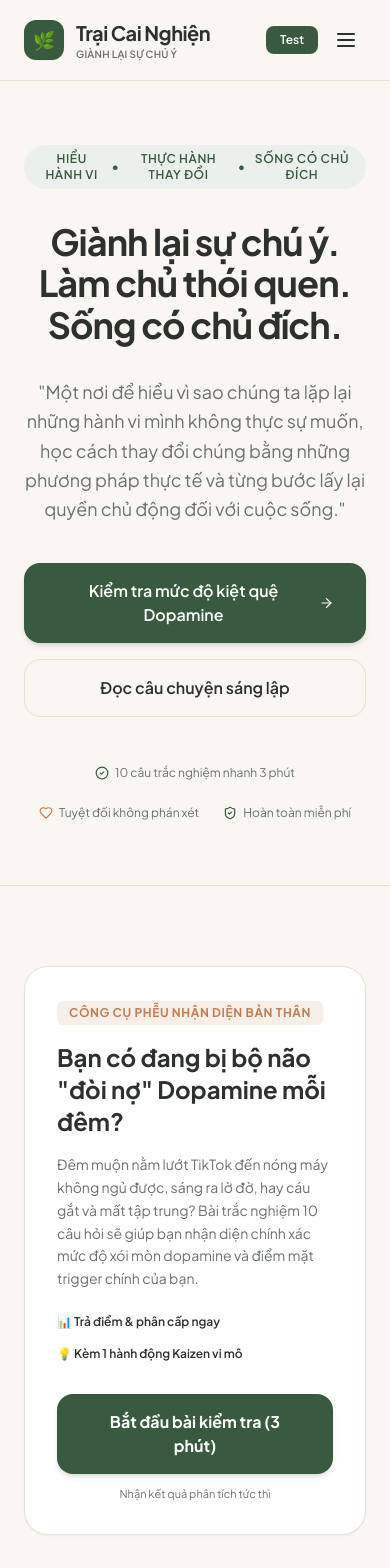
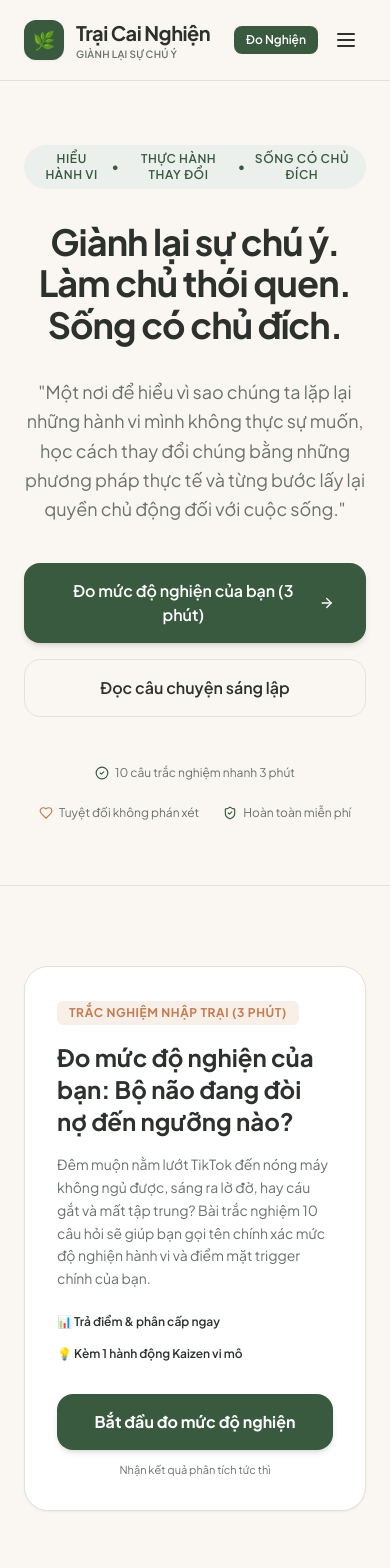
Before and after one commit to longphi11/traicainghien-1, a Next.js app: page / in a window 390 px wide. Shown: the top 1568 px of the page. Built offline with nearby package versions, Linux system fonts and the light colour scheme.

Commit message:
feat: update quiz title to Đo Mức Độ Nghiện Của Bạn

```diff
--- a/src/app/page.tsx
+++ b/src/app/page.tsx
@@ -34,7 +34,7 @@ export default function HomePage() {
               href="/trac-nghiem"
               className="w-full sm:w-auto px-8 py-4 rounded-2xl text-base font-semibold text-white bg-[#3A5A40] hover:bg-[#2F4A34] shadow-md hover:shadow-lg hover:-translate-y-0.5 transition-all flex items-center justify-center gap-2"
             >
-              <span>Kiểm tra mức độ kiệt quệ Dopamine</span>
+              <span>Đo mức độ nghiện của bạn (3 phút)</span>
               <ArrowRight className="w-4 h-4" />
             </Link>
             <Link
@@ -61,13 +61,13 @@ export default function HomePage() {
           <div className="rounded-3xl p-8 md:p-12 border border-[#E6E1D8] bg-white shadow-sm flex flex-col md:flex-row items-center justify-between gap-8">
             <div className="max-w-xl space-y-4">
               <span className="text-xs uppercase tracking-wider font-bold px-3 py-1 rounded-md bg-[#F9EFE9] text-[#C27D53] inline-block">
-                Công cụ phễu nhận diện bản thân
+                Trắc nghiệm nhập trại (3 phút)
               </span>
               <h2 className="text-2xl md:text-3xl font-bold font-serif text-[#2D312E]">
-                Bạn có đang bị bộ não "đòi nợ" Dopamine mỗi đêm?
+                Đo mức độ nghiện của bạn: Bộ não đang đòi nợ đến ngưỡng nào?
               </h2>
               <p className="text-sm md:text-base text-[#6B726E] leading-relaxed">
-                Đêm muộn nằm lướt TikTok đến nóng máy không ngủ được, sáng ra lờ đờ, hay cáu gắt và mất tập trung? Bài trắc nghiệm 10 câu hỏi sẽ giúp bạn nhận diện chính xác mức độ xói mòn dopamine và điểm mặt trigger chính của bạn.
+                Đêm muộn nằm lướt TikTok đến nóng máy không ngủ được, sáng ra lờ đờ, hay cáu gắt và mất tập trung? Bài trắc nghiệm 10 câu hỏi sẽ giúp bạn gọi tên chính xác mức độ nghiện hành vi và điểm mặt trigger chính của bạn.
               </p>
               <div className="flex flex-wrap gap-4 text-xs font-semibold text-[#2D312E] pt-2">
                 <span>📊 Trả điểm & phân cấp ngay</span>
@@ -80,7 +80,7 @@ export default function HomePage() {
                 href="/trac-nghiem"
                 className="w-full md:w-auto px-8 py-4 rounded-2xl text-base font-bold text-white bg-[#3A5A40] hover:bg-[#2F4A34] shadow-md hover:scale-105 transition-all text-center"
               >
-                Bắt đầu bài kiểm tra (3 phút)
+                Bắt đầu đo mức độ nghiện
               </Link>
               <span className="text-[11px] text-[#6B726E]">Nhận kết quả phân tích tức thì</span>
             </div>
--- a/src/app/trac-nghiem/page.tsx
+++ b/src/app/trac-nghiem/page.tsx
@@ -55,13 +55,13 @@ export default function TracNghiemPage() {
           {/* Header */}
           <div className="text-center space-y-3">
             <span className="text-xs font-bold uppercase tracking-wider text-[#3A5A40] bg-[#EBF0EC] px-3.5 py-1 rounded-full inline-block">
-              Trắc Nghiệm Nhận Diện (10 Câu)
+              Trắc Nghiệm Nhập Trại • 10 Câu Hỏi
             </span>
             <h1 className="text-2xl md:text-4xl font-bold font-serif text-[#2D312E]">
-              Mức Độ Kiệt Quệ Dopamine & Sự Chú Ý
+              Đo Mức Độ Nghiện Của Bạn
             </h1>
-            <p className="text-xs md:text-sm text-[#6B726E]">
-              Hãy trả lời thành thật với cảm xúc và thói quen thực tế của bạn trong 2 tuần gần nhất.
+            <p className="text-xs md:text-sm text-[#6B726E] max-w-xl mx-auto leading-relaxed">
+              Không phán xét, không giáo điều. Hãy trả lời thành thật để gọi tên những hành vi bạn không thực sự muốn và xem bộ não của bạn đang ở ngưỡng nào.
             </p>
           </div>
 
--- a/src/components/Navbar.tsx
+++ b/src/components/Navbar.tsx
@@ -73,7 +73,7 @@ export default function Navbar() {
             className="px-5 py-2.5 rounded-xl text-xs md:text-sm font-semibold text-white bg-[#3A5A40] hover:bg-[#2F4A34] shadow-sm hover:shadow transition-all flex items-center gap-2"
           >
             <Sparkles className="w-4 h-4" />
-            <span>Làm bài Test</span>
+            <span>Đo Mức Độ Nghiện</span>
           </Link>
         </div>
 
@@ -81,9 +81,9 @@ export default function Navbar() {
         <div className="lg:hidden flex items-center gap-2">
           <Link
             href="/trac-nghiem"
-            className="px-3.5 py-1.5 rounded-lg text-xs font-semibold text-white bg-[#3A5A40]"
+            className="px-3 py-1.5 rounded-lg text-xs font-semibold text-white bg-[#3A5A40]"
           >
-            Test
+            Đo Nghiện
           </Link>
           <button
             onClick={() => setMobileMenuOpen(!mobileMenuOpen)}
```
